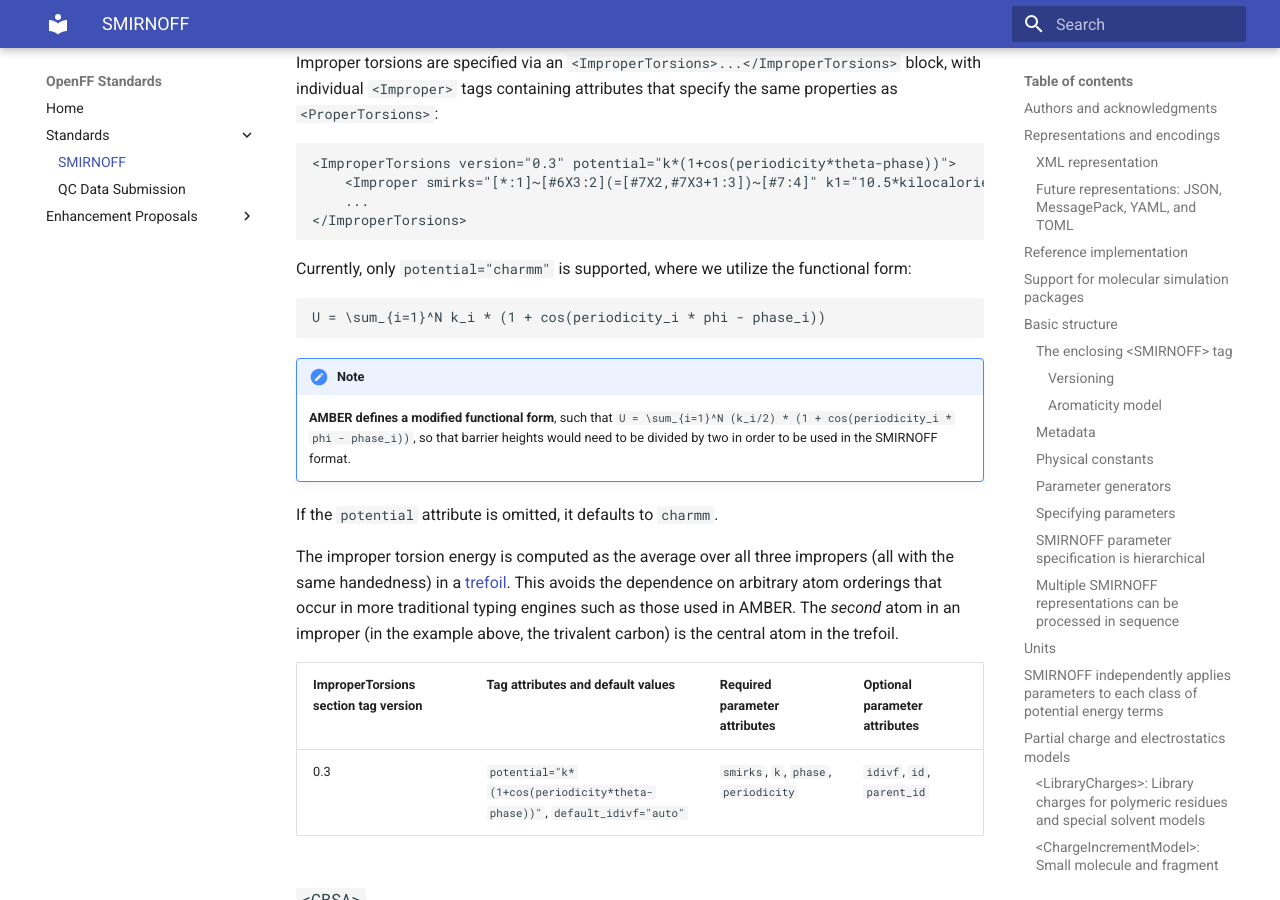
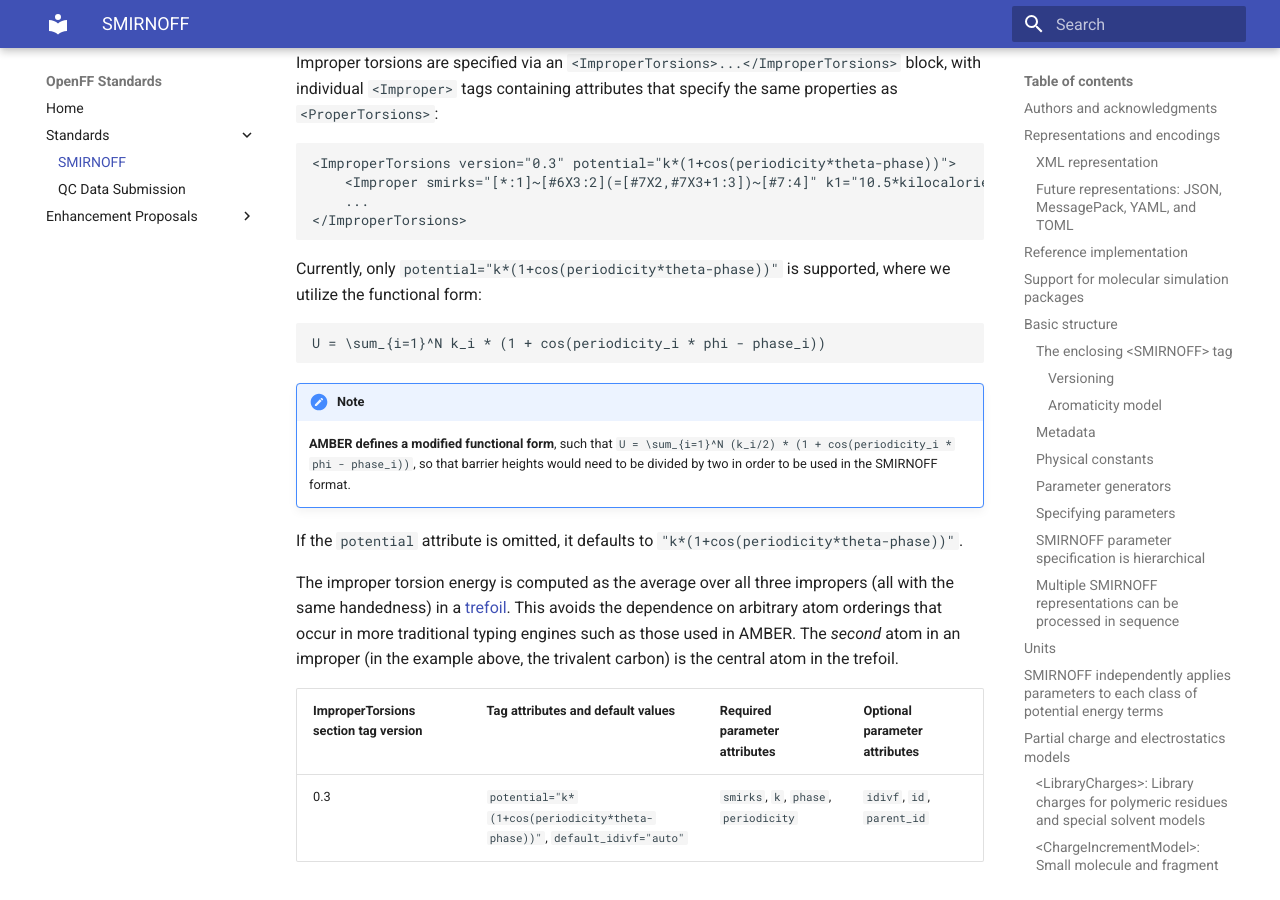
Before and after one commit to openforcefield/standards, an MkDocs documentation site: the page built from docs/standards/smirnoff.md, in a window 1280 px wide and 900 px high, scrolled down 18675 px. Built offline with MkDocs 1.6.1 and Material for MkDocs 9.7.7, drawn with Linux system fonts in a browser that asks for light colours.

Commit message:
use algerbra instead of charmm for potential

````diff
--- a/docs/standards/smirnoff.md
+++ b/docs/standards/smirnoff.md
@@ -566,7 +566,7 @@ Improper torsions are specified via an `<ImproperTorsions>...</ImproperTorsions>
     ...
 </ImproperTorsions>
 ```
-Currently, only `potential="charmm"` is supported, where we utilize the functional form:
+Currently, only `potential="k*(1+cos(periodicity*theta-phase))"` is supported, where we utilize the functional form:
 ```
 U = \sum_{i=1}^N k_i * (1 + cos(periodicity_i * phi - phase_i))
 ```
@@ -574,7 +574,7 @@ U = \sum_{i=1}^N k_i * (1 + cos(periodicity_i * phi - phase_i))
 !!! note
     **AMBER defines a modified functional form**, such that `U = \sum_{i=1}^N (k_i/2) * (1 + cos(periodicity_i * phi - phase_i))`, so that barrier heights would need to be divided by two in order to be used in the SMIRNOFF format.
 
-If the `potential` attribute is omitted, it defaults to `charmm`.
+If the `potential` attribute is omitted, it defaults to `"k*(1+cos(periodicity*theta-phase))"`.
 
 The improper torsion energy is computed as the average over all three impropers (all with the same handedness) in a [trefoil](https://upload.wikimedia.org/wikipedia/commons/thumb/5/5c/Trefoil_knot_left.svg/2000px-Trefoil_knot_left.svg.png).
 This avoids the dependence on arbitrary atom orderings that occur in more traditional typing engines such as those used in AMBER.
````
